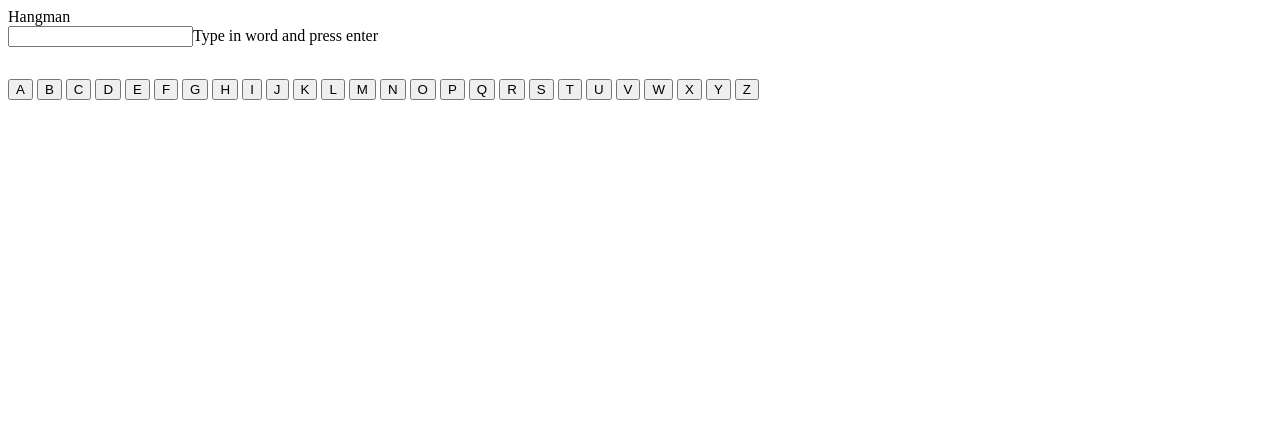
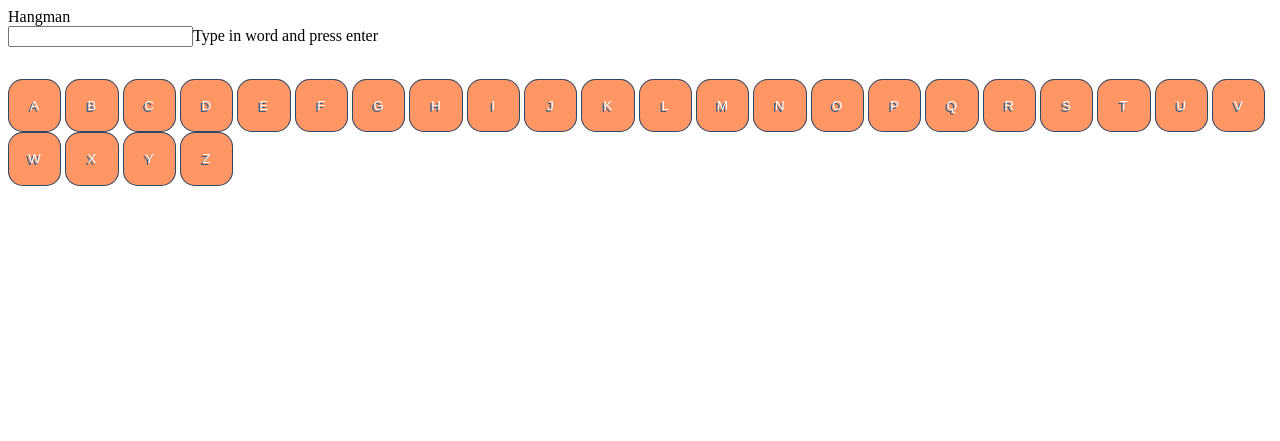
Before and after one commit to PAchilleos/PAchilleos.github.io, a website: page Hangman/hangman.html in a window 1280 px wide. Drawn offline with Linux system fonts and the light colour scheme.

Commit message:
making it look nice

```diff
--- a/Hangman/hang.js
+++ b/Hangman/hang.js
@@ -15,7 +15,7 @@ function w() {
     s = []; //empty
     word = sve();
     word = word.toUpperCase();
-    container = document.createElement("p")
+    container = document.createElement("h1")
 
     for (let i = 0; i < word.length; i++) {
         s.push("_");
--- a/Hangman/man.css
+++ b/Hangman/man.css
@@ -1,7 +1,25 @@
-I {
-    padding-bottom: 500px;
-}
-
 div {
     margin-bottom: 2em;
 }
+
+button {
+    color: #fff;
+    text-shadow: -2px 2px #346392;
+    background-color: #ff9664;
+    background-image: linear-gradient(top, #6496c8, #346392);
+    box-shadow: inset 0 0 0 1px #27496d;
+    border: none;
+    border-radius: 15px;
+    width: 4em;
+    height: 4em;
+}
+
+button:hover,
+button.hover {
+    box-shadow: inset 0 0 0 1px #27496d, 0 5px 15px #193047;
+}
+
+button:active,
+button.active {
+    box-shadow: inset 0 0 0 1px #27496d, inset 0 5px 30px #193047;
+}
```
